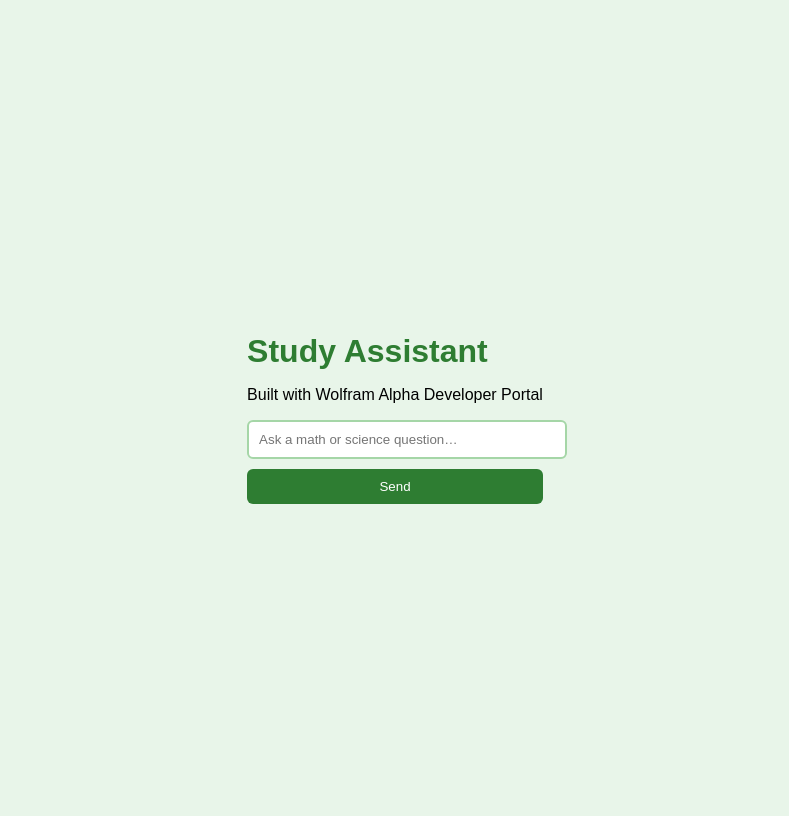
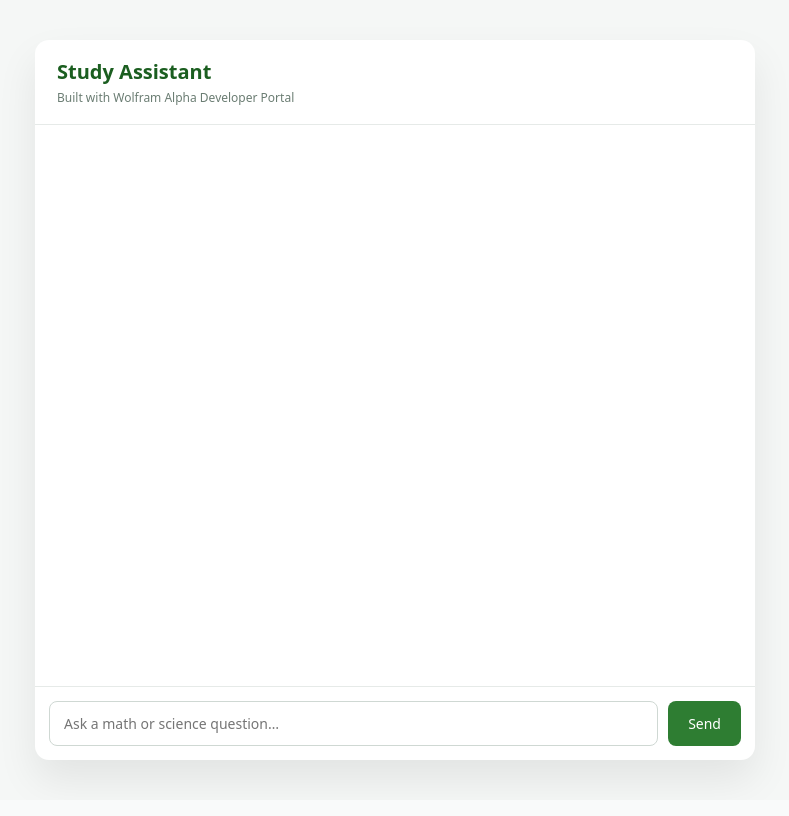
Before and after one commit to adekeyeyusuf520-commits/Learning_app, a Flask app: page / in a window 1280 px wide. Shown: the whole page, without its empty margins (245-1034 px from the left). After the commit the page ends 783 px from the top, so only its background shows below. Run offline with Flask 3, Linux system fonts and the light colour scheme.

Commit message:
Refactor CSS styles for improved layout and design

```diff
--- a/static/css/style.css
+++ b/static/css/style.css
@@ -1,60 +1,96 @@
+* {
+  box-sizing: border-box;
+  font-family: system-ui, -apple-system, BlinkMacSystemFont, sans-serif;
+}
+
 body {
-  font-family: Arial, sans-serif;
-  background: #e8f5e9;
+  margin: 0;
+  background: #f5f7f6;
+  height: 100vh;
   display: flex;
   justify-content: center;
   align-items: center;
-  height: 100vh;
 }
 
-.container {
-  background: white;
-  padding: 25px;
-  width: 420px;
-  border-radius: 12px;
-  box-shadow: 0 10px 30px rgba(0,0,0,0.1);
+.app {
+  width: 100%;
+  max-width: 720px;
+  height: 90vh;
+  background: #ffffff;
+  display: flex;
+  flex-direction: column;
+  border-radius: 14px;
+  box-shadow: 0 20px 40px rgba(0,0,0,0.08);
 }
 
-h1 {
-  color: #2e7d32;
-  margin-bottom: 5px;
+header {
+  padding: 18px 22px;
+  border-bottom: 1px solid #e6eae8;
 }
 
-.subtitle {
-  font-size: 13px;
-  color: #555;
-  margin-bottom: 15px;
+header h1 {
+  margin: 0;
+  font-size: 20px;
+  color: #1b5e20;
 }
 
-.subtitle span {
-  color: #2e7d32;
-  font-weight: bold;
+header p {
+  margin: 4px 0 0;
+  font-size: 12px;
+  color: #6b7d73;
 }
 
-input {
-  width: 100%;
-  padding: 10px;
-  border: 2px solid #a5d6a7;
-  border-radius: 6px;
-  margin-bottom: 10px;
+main {
+  flex: 1;
+  padding: 20px;
+  overflow-y: auto;
 }
 
-button {
-  width: 100%;
-  padding: 10px;
+.message {
+  margin-bottom: 14px;
+}
+
+.user {
+  font-weight: 600;
+  color: #1b5e20;
+}
+
+.ai {
+  margin-top: 4px;
+  color: #333;
+  line-height: 1.5;
+}
+
+footer {
+  display: flex;
+  padding: 14px;
+  border-top: 1px solid #e6eae8;
+}
+
+footer input {
+  flex: 1;
+  padding: 12px 14px;
+  border-radius: 8px;
+  border: 1px solid #cfd8d3;
+  font-size: 14px;
+}
+
+footer input:focus {
+  outline: none;
+  border-color: #2e7d32;
+}
+
+footer button {
+  margin-left: 10px;
+  padding: 0 20px;
+  border-radius: 8px;
+  border: none;
   background: #2e7d32;
-  color: white;
-  border: none;
-  border-radius: 6px;
+  color: #fff;
+  font-size: 14px;
   cursor: pointer;
 }
 
-button:hover {
+footer button:hover {
   background: #1b5e20;
 }
-
-#chat {
-  margin-top: 15px;
-  font-size: 14px;
-  white-space: pre-wrap;
-}
```
